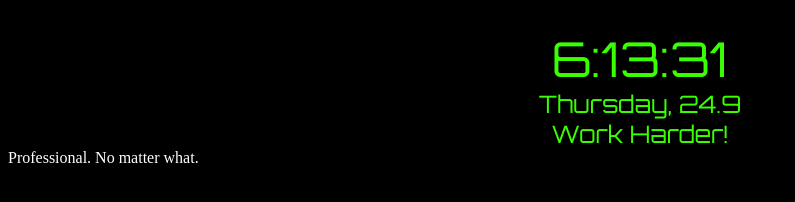
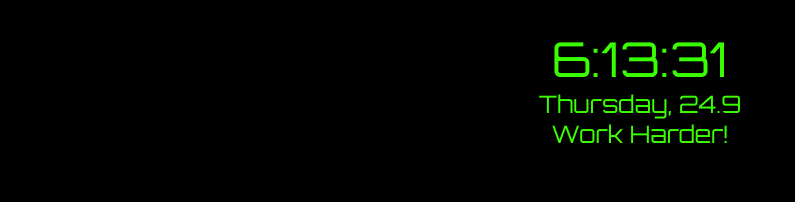
Before and after one commit to lestrangeqq/simpleClock, a plain HTML site: page index.html in a window 1280 px wide. Shown: the whole page, without its empty margins (0-795 px from the left). Drawn offline with Linux system fonts and the light colour scheme.

Commit message:
Update index.html

```diff
--- a/index.html
+++ b/index.html
@@ -12,7 +12,4 @@
 		<div id="suggest"></div>
 	</body>
 	<script src="clock.js"></script>
-	<footer>
-		Professional. No matter what.
-	</footer>
 </html>
```
